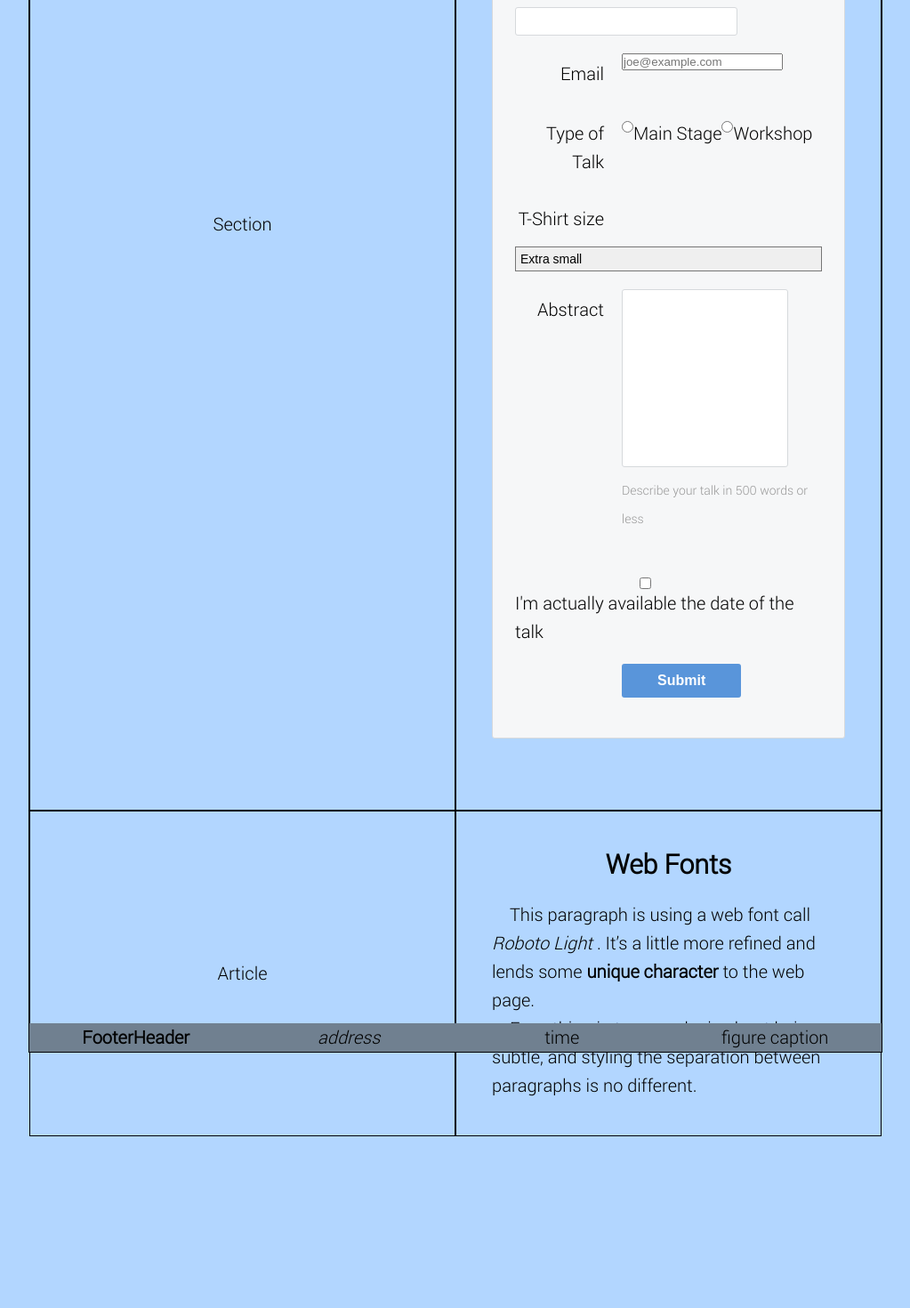
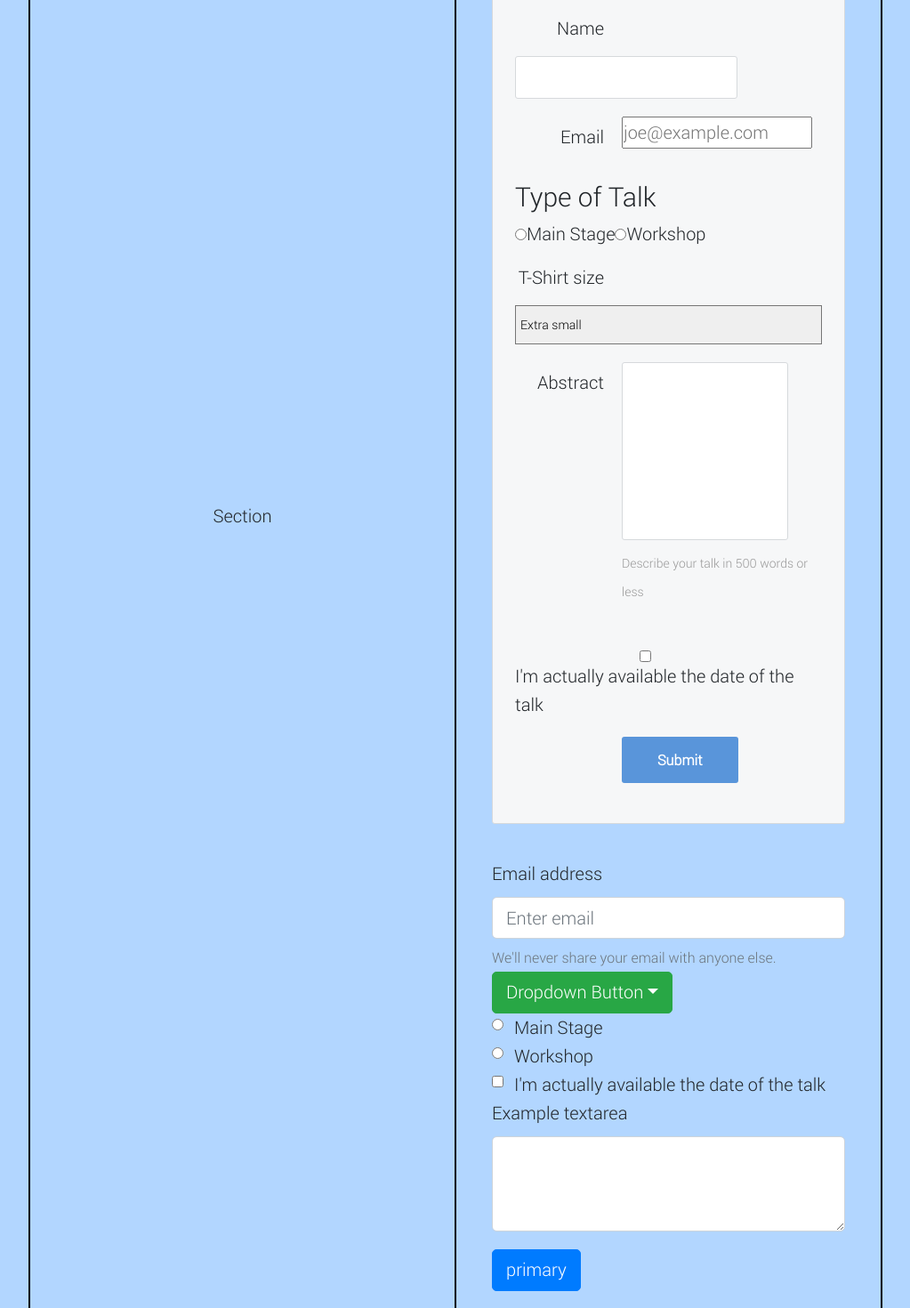
Before and after one commit to jolaya182/testLinter, a React app: page /#/ in a window 1280 px wide. Shown: the part 660-2130 px from the top of the page at 89% size, without its empty margins (128-1151 px from the left). Before the commit the page ends 1937 px from the top, so only its background shows below. Built offline with nearby package versions, Linux system fonts and the light colour scheme.

Commit message:
corrected my form component and added reactbootstrap styles

```diff
--- a/package.json
+++ b/package.json
@@ -83,6 +83,7 @@
     "prop-types": "^15.7.2",
     "puppeteer": "^2.0.0",
     "react": "^16.12.0",
+    "react-bootstrap": "^1.0.0-beta.16",
     "react-dom": "^16.12.0",
     "react-router-dom": "^5.1.2",
     "reactstrap": "^8.2.0",
--- a/src/components/App.jsx
+++ b/src/components/App.jsx
@@ -14,6 +14,7 @@ import PropTypes from 'prop-types';
 import { Route, Switch, HashRouter as Router } from 'react-router-dom';
 import ErrorBoundary from './ErrorBoundary';
 import { Whoops404, myComponent, articleHtml } from '../page';
+import 'bootstrap/dist/css/bootstrap.min.css';
 import pages from '../css/index.scss';
 
 const App = () => (
--- /dev/null
+++ b/src/components/MyForm.jsx
@@ -0,0 +1,281 @@
+/* eslint-disable react/jsx-one-expression-per-line */
+/* eslint-disable no-unused-vars */
+/**
+ * title: MyForm.js
+ *
+ * date: / /
+ *
+ * author: javier olaya
+ *
+ * description: component to hold the picture
+ */
+
+import React from 'react';
+import { Form, ButtonToolbar, Dropdown } from 'react-bootstrap';
+import Button from 'react-bootstrap/Button';
+
+export default class MyForm extends React.Component {
+  constructor(props) {
+    super(props);
+    this.state = {
+      username: 'admin',
+      password: 'password',
+      token: '',
+      debounceTimeRate: 1000
+    };
+  }
+
+  // eslint-disable-next-line react/sort-comp
+  conLog = () => {
+    console.log('clicked');
+  };
+
+  debounce = (func, wait, immediate = false) => {
+    let timeout;
+
+    return function executedFunction() {
+      const context = this;
+      // eslint-disable-next-line prefer-rest-params
+      const args = { ...arguments };
+
+      const later = () => {
+        timeout = null;
+        if (!immediate) func.apply(context, args);
+      };
+
+      const callNow = immediate && !timeout;
+
+      clearTimeout(timeout);
+
+      timeout = setTimeout(later, wait);
+
+      if (callNow) func.apply(context, args);
+    };
+  };
+
+  onSubmission = this.debounce(this.conLog, 1000);
+
+  componentDidMount = () => {
+    const token = sessionStorage.getItem('jwtToken');
+    console.log('token', token);
+    if (!token || token === '') return;
+    const options = {
+      method: 'GET',
+      headers: {
+        Authorization: `Bearer ${token}`,
+        Accept: 'application/json',
+        'Content-Type': 'application/json'
+      }
+      // "body": JSON.stringify(data)
+    };
+    console.log('options', options);
+    const url = 'http://localhost:8000';
+    this.myFetch(url, options, this.handleLoginReAuthentication);
+  };
+
+  onUsernameChange = e => {
+    e.preventDefault();
+    console.log('onUsernameChange');
+  };
+
+  onPasswordChange = e => {
+    e.preventDefault();
+    console.log('onPasswordChange');
+  };
+
+  validation = e => {};
+
+  submitCredentials = e => {
+    e.preventDefault();
+    const { username, password } = this.state;
+    const data = { username, password };
+    console.log('submiting credentials');
+    const options = {
+      method: 'POST',
+      headers: { 'Content-Type': 'application/json;charset=utf-8' },
+      body: JSON.stringify(data)
+    };
+    const url = 'http://localhost:8000/login';
+    this.myFetch(url, options, this.handleLoginSuccessFailure);
+  };
+
+  myFetch = async (url, options, callback) => {
+    console.log('myFetch');
+    await fetch(url, options)
+      .then(response => {
+        // console.log("response", response);
+        return response.json();
+      })
+      .then(json => {
+        callback(json);
+        // this.setState()
+      })
+      .catch(error => {
+        console.log('current Error:', error);
+      });
+  };
+
+  handleLoginSuccessFailure = json => {
+    const { success, token, messsage } = json;
+    console.log('successful json:', json);
+    if (success) {
+      this.succussfulLogin(token);
+    } else {
+      this.unsuccesfulLogin(messsage);
+    }
+  };
+
+  handleLoginReAuthentication = json => {
+    const { success, token, messsage } = json;
+    if (success) {
+      // this.succussfulLogin(token);
+      console.log('you are currently logged in');
+    } else {
+      // this.unsuccesfulLogin(messsage)
+      alert('please log in');
+    }
+  };
+
+  succussfulLogin = token => {
+    this.setSession(token);
+  };
+
+  unsuccesfulLogin = messsage => {
+    console.log('unsuccessful login:', messsage);
+  };
+
+  setSession = token => {
+    sessionStorage.setItem('jwtToken', token);
+    this.setState(() => ({ token }));
+  };
+
+  logout = () => {
+    sessionStorage.removeItem('jwtToken');
+  };
+
+  render() {
+    const {
+      submitCredentials,
+      onUsernameChange,
+      onPasswordChange,
+      logout,
+      onSubmission
+    } = this;
+    const { username, password } = this.state;
+    return (
+      <div>
+        <header className="speakerFormHeader">
+          <h1>Speaker submision</h1>
+          <p>
+            <em>Want to speak at our conference? Fill out this MyForm</em>
+          </p>
+        </header>
+        <form action="" method="get" className="speakerForm">
+          <div className="formRow">
+            <label htmlFor="fullName">Name</label>
+            <input id="fullName" name="fullName" type="text" />
+          </div>
+          <div className="formRow">
+            <label htmlFor="email">Email</label>
+            <input
+              id="email"
+              name="email"
+              type="email"
+              placeholder="joe@example.com"
+            />
+          </div>
+          <fieldset className="legacyMyFormRow">
+            <legend>Type of Talk</legend>
+            <input
+              id="talkType1"
+              name="talkType"
+              type="radio"
+              value="mainStage"
+            />
+            <label htmlFor="talkType2" className="radioLabel">
+              Main Stage
+            </label>
+            <input
+              id="talkType2"
+              name="talkType"
+              type="radio"
+              value="workshop"
+            />
+            <label htmlFor="talkType2" className="radioLabel">
+              Workshop
+            </label>
+          </fieldset>
+          <div className="formRow">
+            <label htmlFor="tShirt">T-Shirt size</label>
+            <select id="tShirt" name="tShirt">
+              <option value="xs">Extra small</option>
+              <option value="s">Small</option>
+              <option value="m">Medium</option>
+              <option value="l">Large</option>
+            </select>
+          </div>
+          <div className="formRow">
+            <label htmlFor="abstract">Abstract</label>
+            <textarea id="abstract" name="abstract" />
+            <div className="instructions">
+              Describe your talk in 500 words or less
+            </div>
+          </div>
+          <div className="formRow">
+            <label className="checkboxLabel" htmlFor="available" />
+            <input
+              id="available"
+              name="available"
+              type="checkbox"
+              value="isAvailable"
+            />
+            <span> {`I'm actually available the date of the talk `} </span>
+          </div>
+          <div className="formRow">
+            <button onClick={onSubmission}>Submit</button>
+          </div>
+        </form>
+        <Form>
+          <Form.Group controlId="formBasicEmail">
+            <Form.Label>Email address</Form.Label>
+            <Form.Control type="email" placeholder="Enter email" />
+            <Form.Text className="text-muted">
+              {`We'll never share your email with anyone else. `}
+            </Form.Text>
+            <div className="mb-3">
+              <Dropdown>
+                <Dropdown.Toggle variant="success" id="dropdown-basic">
+                  Dropdown Button
+                </Dropdown.Toggle>
+
+                <Dropdown.Menu>
+                  <Dropdown.Item href="#/action-1">Action</Dropdown.Item>
+                  <Dropdown.Item href="#/action-2">
+                    Another action
+                  </Dropdown.Item>
+                  <Dropdown.Item href="#/action-3">
+                    Something else
+                  </Dropdown.Item>
+                </Dropdown.Menu>
+              </Dropdown>
+              <Form.Check type="radio" id="default-radio1" label="Main Stage" />
+              <Form.Check type="radio" id="default-radio2" label="Workshop" />
+              <Form.Check
+                type="checkbox"
+                id="default-checkbox1"
+                label="I'm actually available the date of the talk"
+              />
+              <Form.Group controlId="exampleForm.ControlTextarea1">
+                <Form.Label>Example textarea</Form.Label>
+                <Form.Control as="textarea" rows="3" />
+              </Form.Group>
+            </div>
+            <ButtonToolbar>
+              <Button> primary</Button>
+            </ButtonToolbar>
+          </Form.Group>
+        </Form>
+      </div>
+    );
+  }
+}
--- a/src/page/MiddleBody.jsx
+++ b/src/page/MiddleBody.jsx
@@ -10,7 +10,7 @@
  */
 // main menu page component
 import React from 'react';
-import Form from '../components/Form';
+import MyForm from '../components/MyForm';
 
 // import { NavLink } from 'react-router-dom';
 // bring what ever component to render
@@ -28,7 +28,7 @@ const MiddleBody = () => (
       </header>
       <section className="secticle">Section</section>
       <section className="secticle formContainer">
-        <Form />
+        <MyForm />
       </section>
       <article className="secticle">Article</article>
       <article className="secticle paragraph-ident">
```
Also changed, not shown: 3 other files (tests, documents, lock files or other folders).
